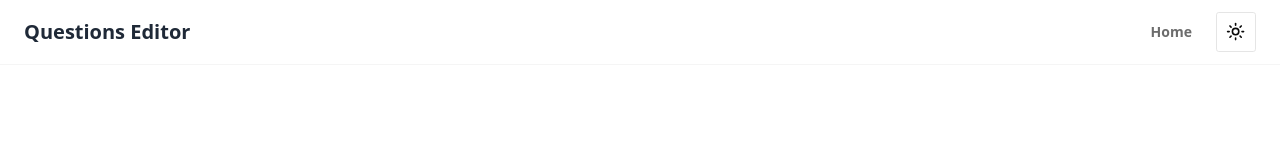
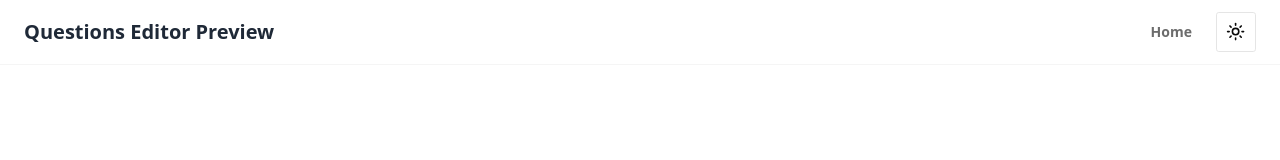
Before and after one commit to Bellico/Questions, a Next.js app: page / in a window 1280 px wide. Shown: the top 160 px of the page. Built offline with nearby package versions, Linux system fonts and the light colour scheme; no server answers.

Commit message:
Add Preview tag

```diff
--- a/src/components/layout/home-header.tsx
+++ b/src/components/layout/home-header.tsx
@@ -6,7 +6,7 @@ export const HomeHeader = () => (
       <div className="flex items-center justify-between">
         <div>
           <a className="text-gray-800 text-xl font-bold" href="#">
-            Questions Editor
+            Questions Editor Preview
           </a>
         </div>
         <div className="lg:flex items-center ml-auto">
```
